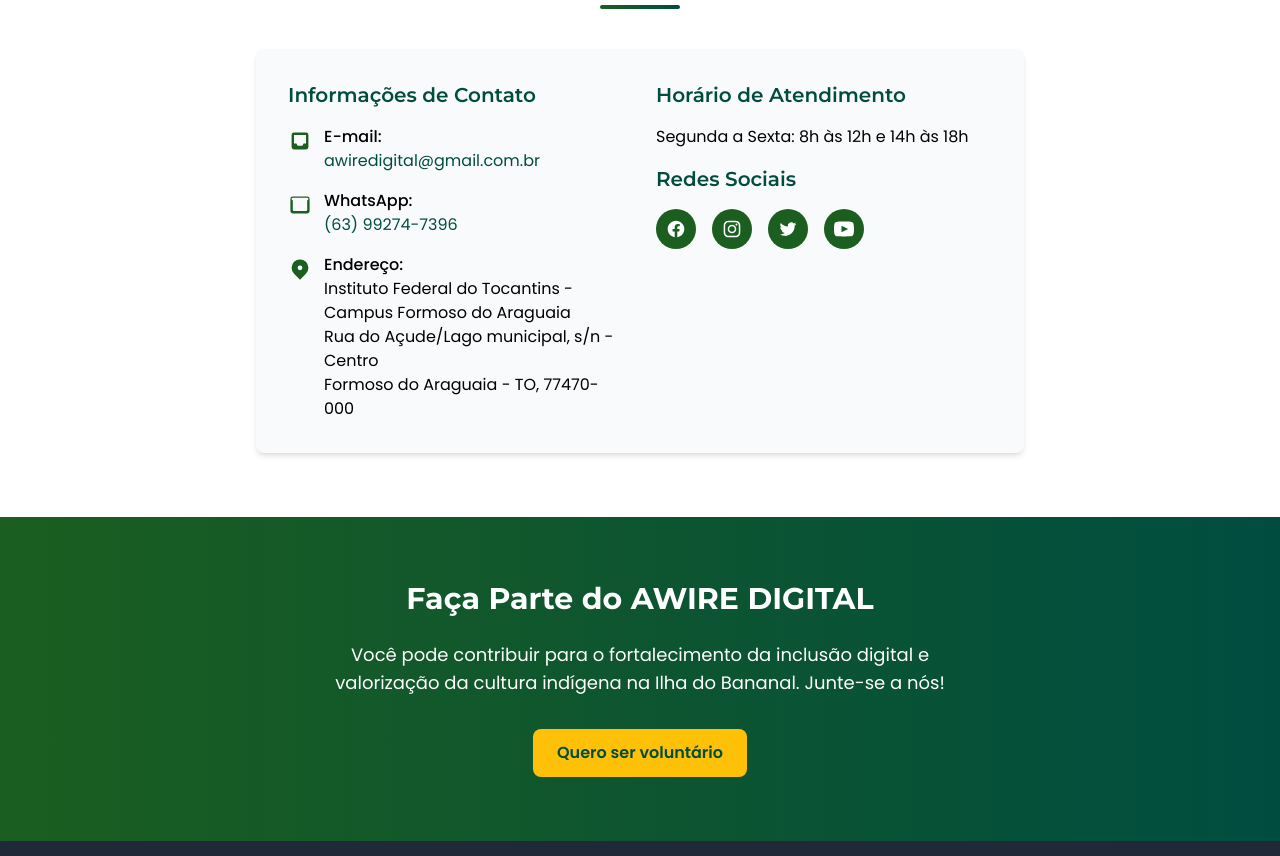
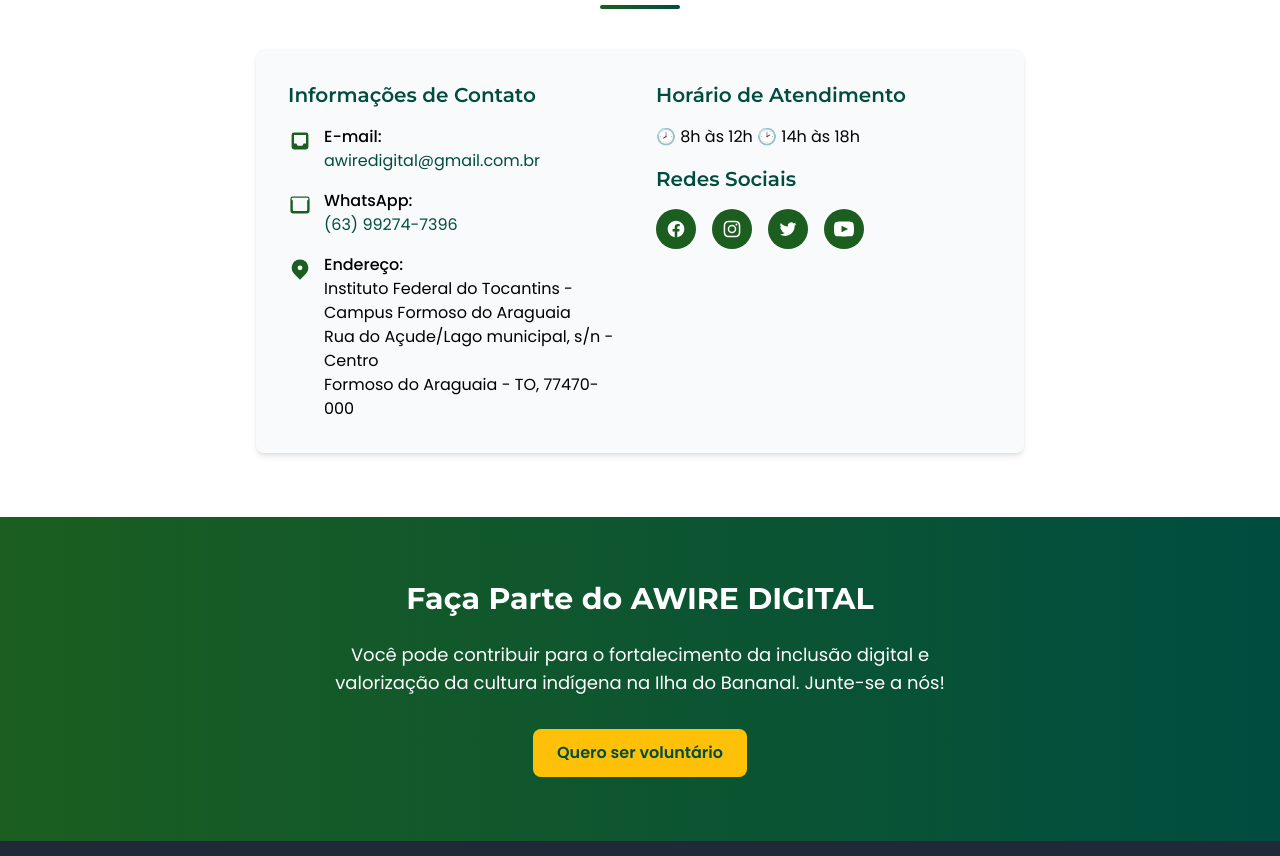
Before and after one commit to Joel-Almeid/SITE_AWIRE_DIGITAL, a plain HTML site: page index.html in a window 1280 px wide. Shown: the part 3830-4686 px from the top of the page. Drawn offline with nearby package versions, Linux system fonts and the light colour scheme.

Commit message:
Update index.html

```diff
--- a/index.html
+++ b/index.html
@@ -322,7 +322,7 @@
                     </div>
                     <div>
                         <h3 class="text-xl font-semibold mb-4 text-verde-petroleo">Horário de Atendimento</h3>
-                        <p class="mb-4">Segunda a Sexta: 8h às 12h e 14h às 18h</p>
+                        <p class="mb-4">🕗 8h às 12h 🕑 14h às 18h</p>
                         <h3 class="text-xl font-semibold mb-4 text-verde-petroleo">Redes Sociais</h3>
                         <div class="flex space-x-4">
                             <a href="#" class="w-10 h-10 rounded-full bg-verde-escuro flex items-center justify-center text-white hover:bg-verde-petroleo transition-colors" aria-label="Facebook">
```
